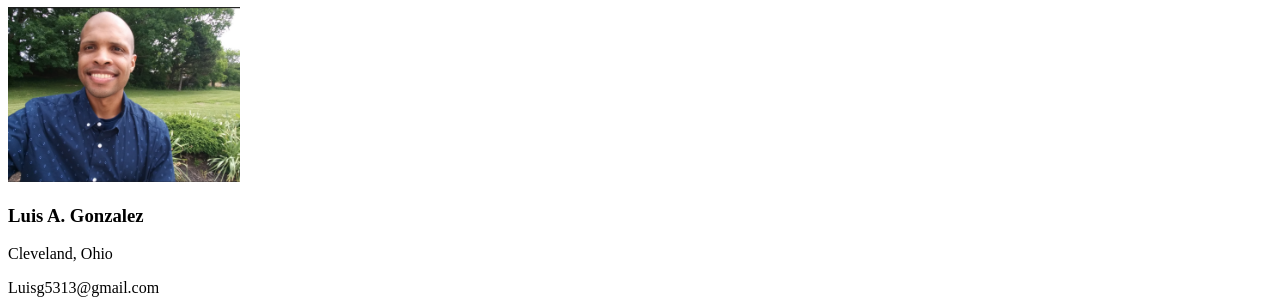
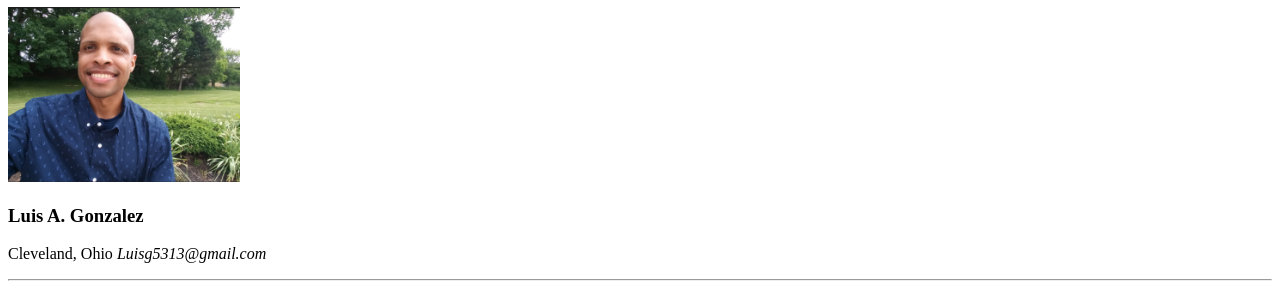
Before and after one commit to Risen5313/My-Resume, a plain HTML site: page index.html in a window 1280 px wide. Shown: the part 73-370 px from the top of the page. Drawn offline with Linux system fonts and the light colour scheme.

Commit message:
Update index.html

```diff
--- a/index.html
+++ b/index.html
@@ -9,8 +9,8 @@
 <h1>My Resume</h1>
 <img src="./assets/images/my-pincutre.png" height="175"/>
   <h3>Luis A. Gonzalez</h3>
-  <p>Cleveland, Ohio</p>
-  <p>Luisg5313@gmail.com</p>
+  <p><b></b>Cleveland, Ohio</b>
+ <i>Luisg5313@gmail.com</i></p>
 <hr />
 
 <body>
```
